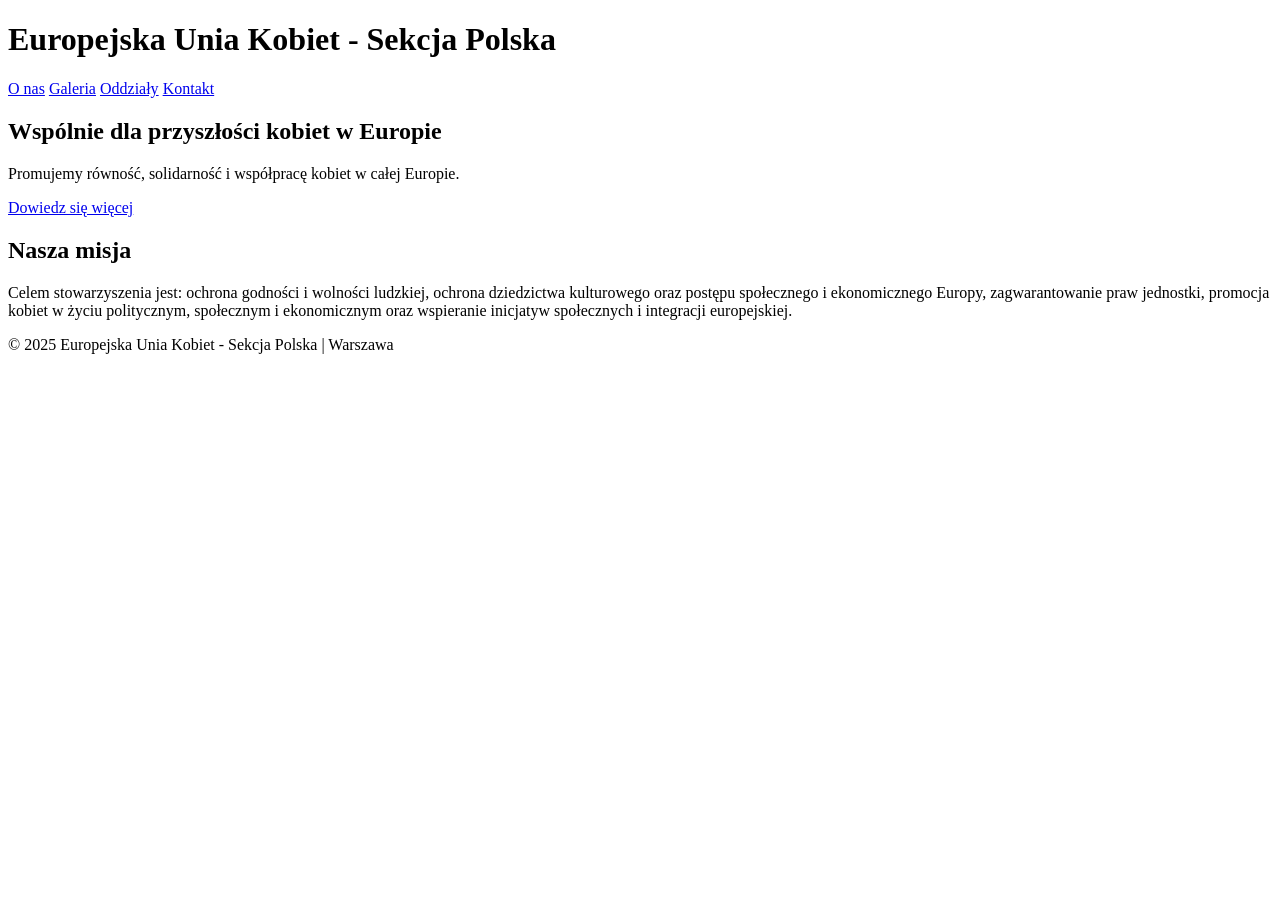
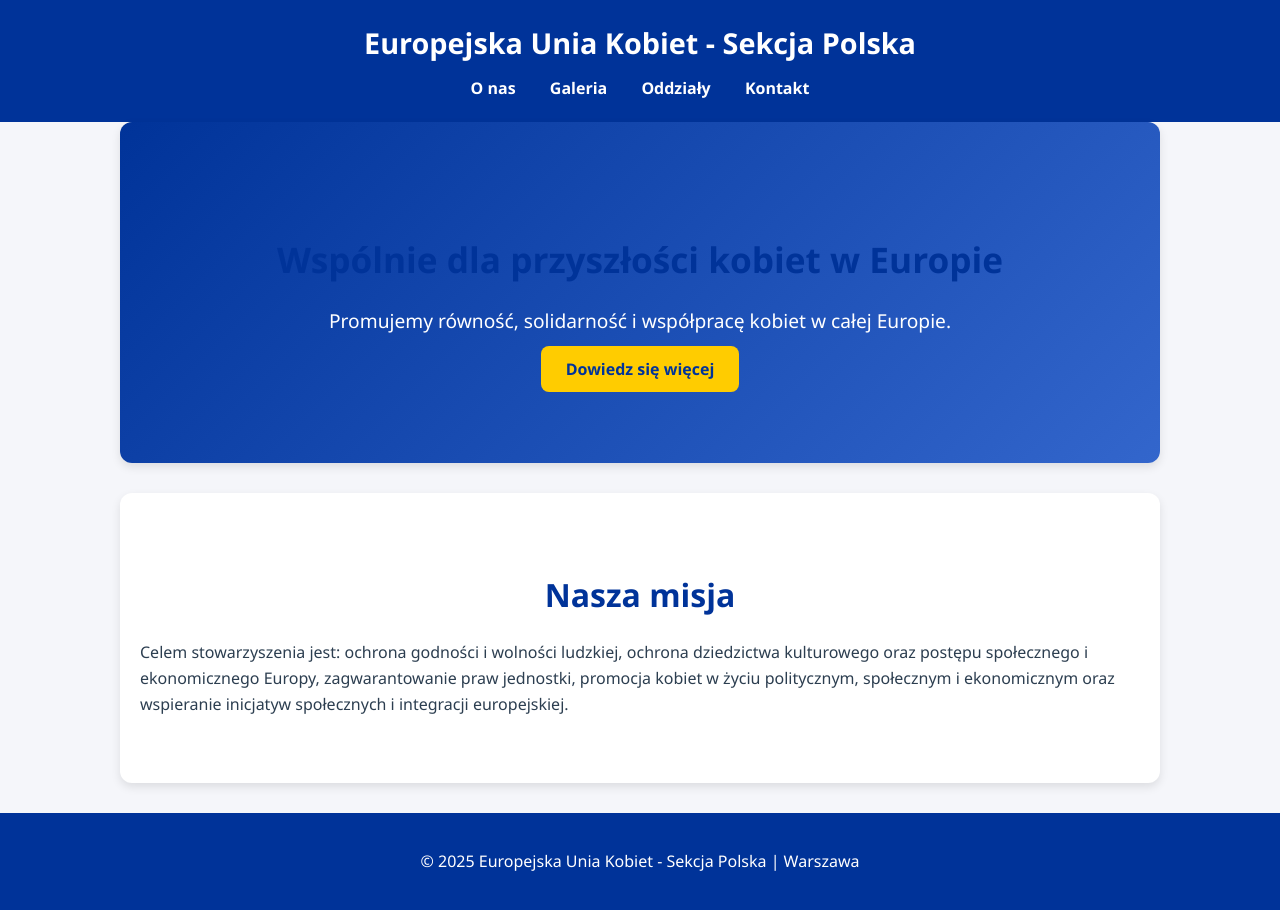
Before and after one commit to europejskauniakobiet/Europejska-Unia-Kobiet, a plain HTML site: page index.html in a window 1280 px wide. Before the commit the page ends 800 px from the top, so only its background shows below. Drawn offline with Linux system fonts and the light colour scheme.

Commit message:
Update style.css

```diff
--- a/style.css
+++ b/style.css
@@ -1,3 +1,100 @@
+body {
+    font-family: 'Segoe UI', Tahoma, Geneva, Verdana, sans-serif;
+    margin: 0;
+    padding: 0;
+    background-color: #f5f6fa;
+    color: #2c3e50;
+    line-height: 1.6;
+}
+
+header {
+    background-color: #003399;
+    color: white;
+    text-align: center;
+    padding: 20px 10px;
+}
+
+header h1 {
+    margin: 0;
+    font-size: 1.8em;
+}
+
+nav {
+    margin-top: 10px;
+}
+
+nav a {
+    color: white;
+    text-decoration: none;
+    margin: 0 15px;
+    font-weight: bold;
+    transition: 0.3s;
+}
+
+nav a:hover {
+    color: #ffcc00;
+}
+
+.hero {
+    background: linear-gradient(135deg, #003399, #3366cc);
+    color: white;
+    text-align: center;
+    padding: 80px 20px;
+}
+
+.hero h2 {
+    font-size: 2.2em;
+    margin-bottom: 15px;
+}
+
+.hero p {
+    font-size: 1.2em;
+    margin-bottom: 20px;
+}
+
+.button {
+    background-color: #ffcc00;
+    color: #003399;
+    padding: 12px 25px;
+    text-decoration: none;
+    font-weight: bold;
+    border-radius: 8px;
+    transition: 0.3s;
+}
+
+.button:hover {
+    background-color: #ffd633;
+}
+
+section {
+    padding: 50px 20px;
+    max-width: 1000px;
+    margin: auto;
+    background-color: white;
+    border-radius: 12px;
+    margin-bottom: 30px;
+    box-shadow: 0 4px 10px rgba(0,0,0,0.1);
+}
+
+section h2 {
+    color: #003399;
+    font-size: 2em;
+    text-align: center;
+    margin-bottom: 20px;
+}
+
+ul {
+    list-style: inside disc;
+    padding-left: 0;
+}
+
+footer {
+    background-color: #003399;
+    color: white;
+    text-align: center;
+    padding: 20px;
+}
+
 /* Galeria */
 .gallery {
     display: grid;
```
